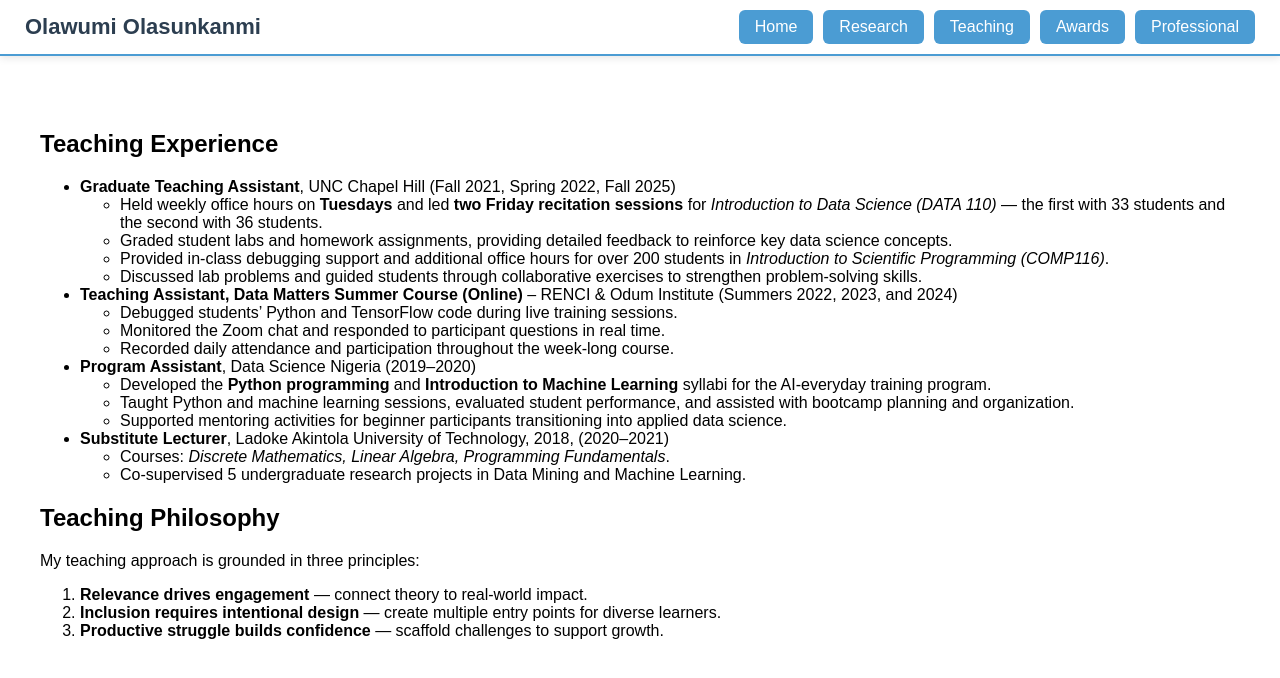
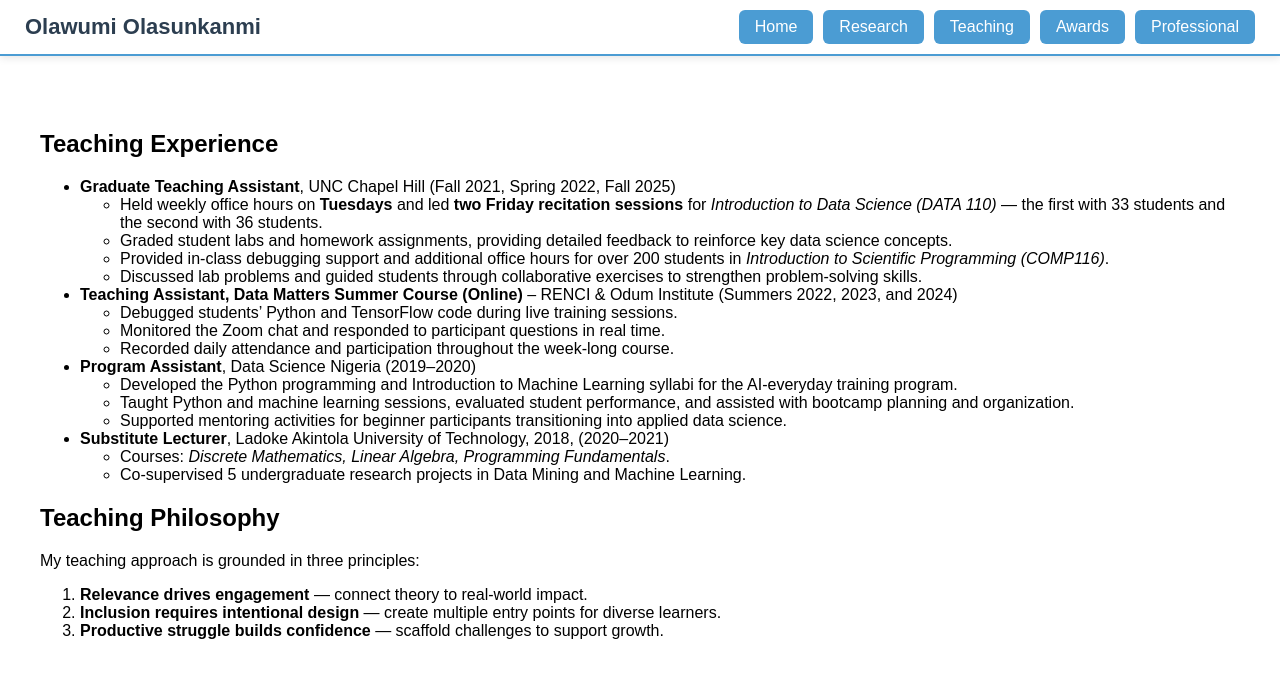
Before and after one commit to wumirose/wumirose.github.io, a Jekyll site: the page built from teaching.md, in a window 1280 px wide. Shown: the top 678 px of the page. Built offline with Jekyll 4.4.1, drawn with Linux system fonts in a browser that asks for light colours.

```diff
--- a/teaching.md
+++ b/teaching.md
@@ -17,7 +17,7 @@ title: Teaching
   - Recorded daily attendance and participation throughout the week-long course.
 
 - **Program Assistant**, Data Science Nigeria (2019–2020)
-  - Developed the **Python programming** and **Introduction to Machine Learning** syllabi for the AI-everyday training program.
+  - Developed the Python programming and Introduction to Machine Learning syllabi for the AI-everyday training program.
   - Taught Python and machine learning sessions, evaluated student performance, and assisted with bootcamp planning and organization.
   - Supported mentoring activities for beginner participants transitioning into applied data science.
 
```
